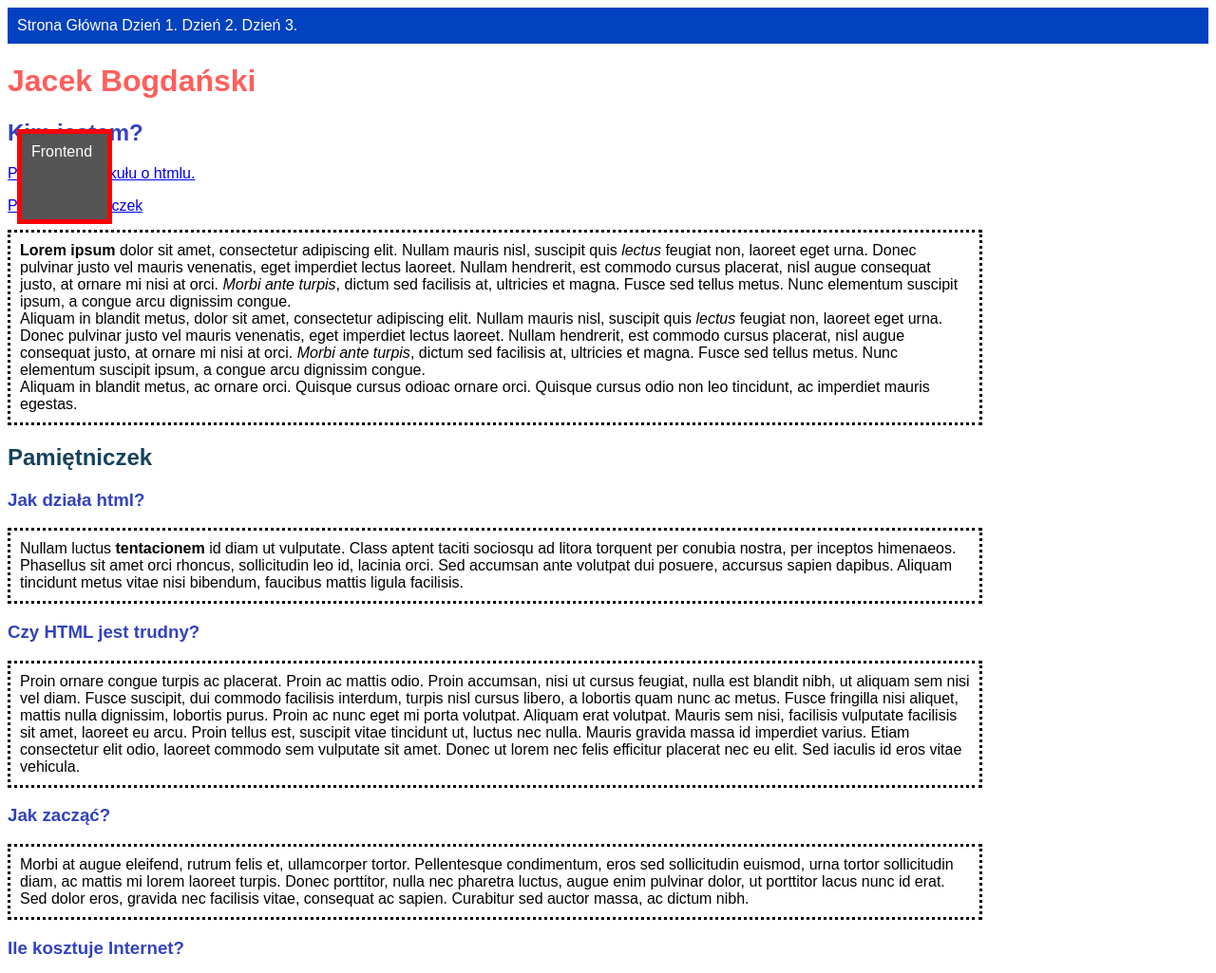
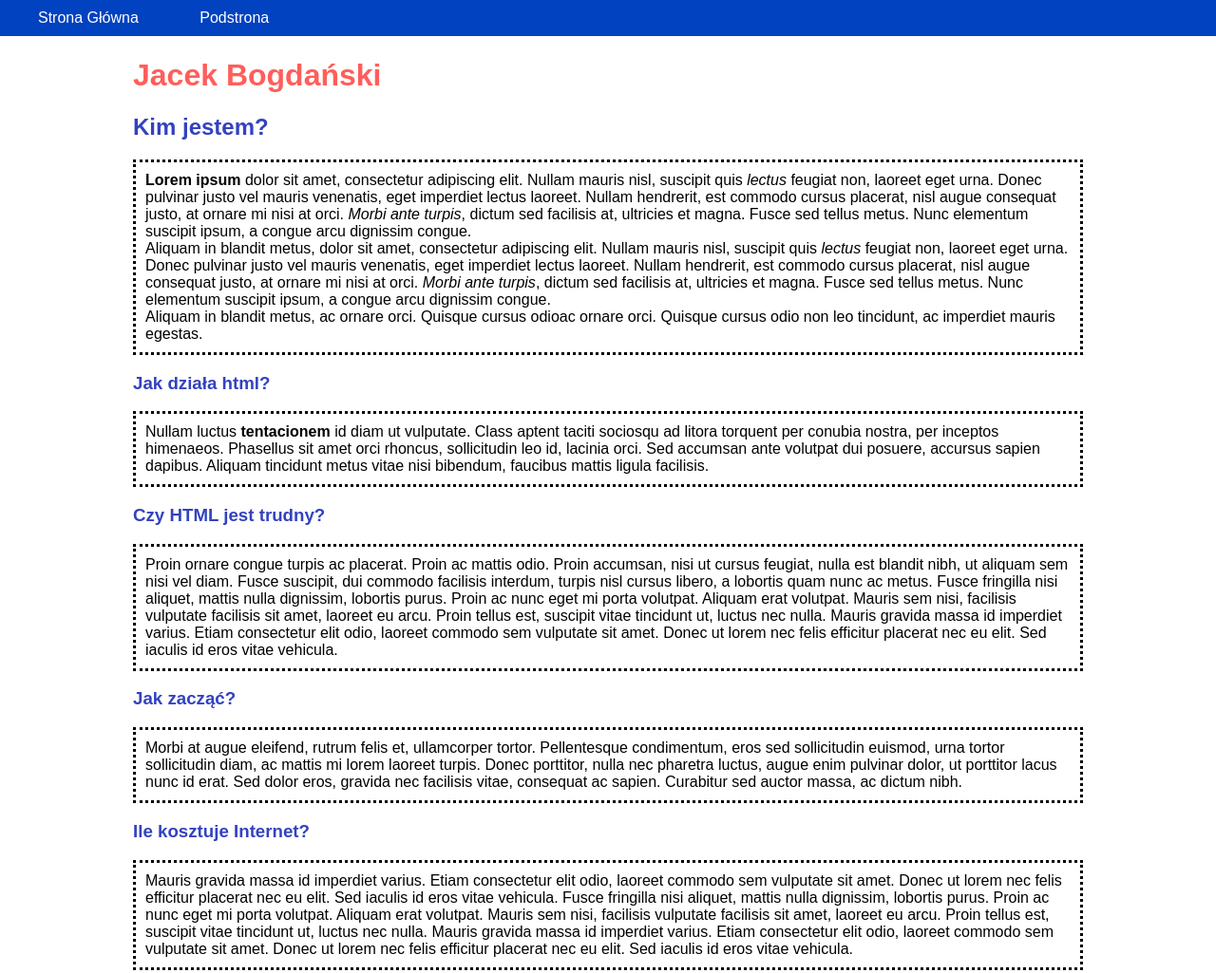
Before and after one commit to Jacek-Bogdanski/homepage, a plain HTML site: page index.html in a window 1280 px wide. Shown: the top 1025 px of the page at 95% size. Drawn offline with Linux system fonts and the light colour scheme.

Commit message:
feat: Uporządkowanie

```diff
--- a/index.html
+++ b/index.html
@@ -13,39 +13,31 @@
 <body>
     <header class="menu">
         <a class="menuLink" href="index.html">Strona Główna</a>
-        <a class="menuLink" href="day1.html">Dzień 1.</a>
-        <a class="menuLink" href="day2.html">Dzień 2.</a>
-        <a class="menuLink" href="day3.html">Dzień 3.</a>
+        <a class="menuLink" href="podstrona.html">Podstrona</a>
 
     </header class="menu">
-
+    <main class="content">
         <header>
             <h1 class="mainHeader"> Jacek Bogdański</h1>
         </header>
         <section class="about">
-        <div class="box">Frontend</div>
+            <h2 class="sectionHeader">Kim jestem?</h2>
 
-        <h2 class="sectionHeader">Kim jestem?</h2>
-        <p>
-            <a href="podstrona.html">Przejdź do artykułu o htmlu.</a>
-        </p>
-        <p>
-            <a href="#pamietnik">Pokaz pamietniczek</a>
-        </p>
             <p class="paragraph">
-            <b>Lorem ipsum</b> dolor sit amet, consectetur adipiscing elit. Nullam mauris nisl, suscipit quis <i>lectus </i>feugiat non, laoreet eget urna. Donec pulvinar justo vel mauris venenatis, eget imperdiet lectus laoreet. Nullam hendrerit, est
-            commodo cursus placerat, nisl augue consequat justo, at ornare mi nisi at orci. <em>Morbi ante turpis</em>, dictum sed facilisis at, ultricies et magna. Fusce sed tellus metus. Nunc elementum suscipit ipsum, a congue arcu dignissim congue.
-            <br> Aliquam in blandit metus, dolor sit amet, consectetur adipiscing elit. Nullam mauris nisl, suscipit quis <i>lectus </i>feugiat non, laoreet eget urna. Donec pulvinar justo vel mauris venenatis, eget imperdiet lectus laoreet. Nullam hendrerit,
-            est commodo cursus placerat, nisl augue consequat justo, at ornare mi nisi at orci. <em>Morbi ante turpis</em>, dictum sed facilisis at, ultricies et magna. Fusce sed tellus metus. Nunc elementum suscipit ipsum, a congue arcu dignissim congue.
+                <b>Lorem ipsum</b> dolor sit amet, consectetur adipiscing elit. Nullam mauris nisl, suscipit quis <i>lectus </i>feugiat non, laoreet eget urna. Donec pulvinar justo vel mauris venenatis, eget imperdiet lectus laoreet. Nullam hendrerit,
+                est commodo cursus placerat, nisl augue consequat justo, at ornare mi nisi at orci. <em>Morbi ante turpis</em>, dictum sed facilisis at, ultricies et magna. Fusce sed tellus metus. Nunc elementum suscipit ipsum, a congue arcu dignissim
+                congue.
+                <br> Aliquam in blandit metus, dolor sit amet, consectetur adipiscing elit. Nullam mauris nisl, suscipit quis <i>lectus </i>feugiat non, laoreet eget urna. Donec pulvinar justo vel mauris venenatis, eget imperdiet lectus laoreet. Nullam
+                hendrerit, est commodo cursus placerat, nisl augue consequat justo, at ornare mi nisi at orci. <em>Morbi ante turpis</em>, dictum sed facilisis at, ultricies et magna. Fusce sed tellus metus. Nunc elementum suscipit ipsum, a congue arcu
+                dignissim congue.
                 <br> Aliquam in blandit metus, ac ornare orci. Quisque cursus odioac ornare orci. Quisque cursus odio non leo tincidunt, ac imperdiet mauris egestas.
             </p>
+        </section>
 
-    </section>
-    <h2 class="diaryHeader">Pamiętniczek</h2>
         <section>
             <h3 class="sectionHeader">Jak działa html?</h3>
-        <p class="paragraph"> Nullam luctus <strong> tentacionem </strong>id diam ut vulputate. Class aptent taciti sociosqu ad litora torquent per conubia nostra, per inceptos himenaeos. Phasellus sit amet orci rhoncus, sollicitudin leo id, lacinia orci. Sed accumsan ante
-            volutpat dui posuere, accursus sapien dapibus. Aliquam tincidunt metus vitae nisi bibendum, faucibus mattis ligula facilisis.
+            <p class="paragraph"> Nullam luctus <strong> tentacionem </strong>id diam ut vulputate. Class aptent taciti sociosqu ad litora torquent per conubia nostra, per inceptos himenaeos. Phasellus sit amet orci rhoncus, sollicitudin leo id, lacinia orci. Sed accumsan
+                ante volutpat dui posuere, accursus sapien dapibus. Aliquam tincidunt metus vitae nisi bibendum, faucibus mattis ligula facilisis.
             </p>
         </section>
         <section>
@@ -58,19 +50,19 @@
         </section>
         <section>
             <h3 class="sectionHeader">Jak zacząć?</h3>
-        <p class="paragraph">Morbi at augue eleifend, rutrum felis et, ullamcorper tortor. Pellentesque condimentum, eros sed sollicitudin euismod, urna tortor sollicitudin diam, ac mattis mi lorem laoreet turpis. Donec porttitor, nulla nec pharetra luctus, augue enim pulvinar
-            dolor, ut porttitor lacus nunc id erat. Sed dolor eros, gravida nec facilisis vitae, consequat ac sapien. Curabitur sed auctor massa, ac dictum nibh.</p>
+            <p class="paragraph">Morbi at augue eleifend, rutrum felis et, ullamcorper tortor. Pellentesque condimentum, eros sed sollicitudin euismod, urna tortor sollicitudin diam, ac mattis mi lorem laoreet turpis. Donec porttitor, nulla nec pharetra luctus, augue enim
+                pulvinar dolor, ut porttitor lacus nunc id erat. Sed dolor eros, gravida nec facilisis vitae, consequat ac sapien. Curabitur sed auctor massa, ac dictum nibh.</p>
         </section>
         <section>
             <h3 class="sectionHeader">Ile kosztuje Internet?</h3>
             <p class="paragraph">
                 Mauris gravida massa id imperdiet varius. Etiam consectetur elit odio, laoreet commodo sem vulputate sit amet. Donec ut lorem nec felis efficitur placerat nec eu elit. Sed iaculis id eros vitae vehicula. Fusce fringilla nisi aliquet, mattis nulla dignissim,
-            lobortis purus. Proin ac nunc eget mi porta volutpat. Aliquam erat volutpat. Mauris sem nisi, facilisis vulputate facilisis sit amet, laoreet eu arcu. Proin tellus est, suscipit vitae tincidunt ut, luctus nec nulla. Mauris gravida massa id
-            imperdiet varius. Etiam consectetur elit odio, laoreet commodo sem vulputate sit amet. Donec ut lorem nec felis efficitur placerat nec eu elit. Sed iaculis id eros vitae vehicula.
+                lobortis purus. Proin ac nunc eget mi porta volutpat. Aliquam erat volutpat. Mauris sem nisi, facilisis vulputate facilisis sit amet, laoreet eu arcu. Proin tellus est, suscipit vitae tincidunt ut, luctus nec nulla. Mauris gravida massa
+                id imperdiet varius. Etiam consectetur elit odio, laoreet commodo sem vulputate sit amet. Donec ut lorem nec felis efficitur placerat nec eu elit. Sed iaculis id eros vitae vehicula.
             </p>
         </section>
-
-    <footer>
+    </main>
+    <footer class="mainFooter">
         Copyright © 2019 Jacek Bogdański. All Rights Reserved.
     </footer>
     <script src="main.js">
--- a/style.css
+++ b/style.css
@@ -1,14 +1,24 @@
 body {
     background: #fff;
     font-family: sans-serif;
+    margin: 0;
+}
+
+a {
+    text-decoration: none;
+}
+
+.menuLink {
+    color: #fff;
+    padding: 10px 30px;
+}
+
+.menuLink:hover {
+    background: #003495;
 }
 
 .mainHeader {
     color: #FF5E5B;
-}
-
-.diaryHeader {
-    color: #16425B;
 }
 
 .sectionHeader {
@@ -21,30 +31,25 @@ h2 {
 
 .menu {
     padding: 10px;
+    width: 100%;
+    margin: 0;
     background: #0042BF;
     color: #FFF;
+    position: fixed;
+    top: 0;
+    left: 0;
+    z-index: 2;
 }
 
-.menuLink {
-    color: white;
-    text-decoration: none;
+.content {
+    padding: 40px 20px 20px 20px;
+    margin-left: auto;
+    margin-right: auto;
+    width: 1000px;
 }
 
 .about {
     min-width: 500px;
-    position: relative;
-}
-
-.box {
-    height: 100px;
-    width: 100px;
-    background: #555;
-    color: white;
-    padding: 10px;
-    margin: 10px;
-    border: 5px solid red;
-    box-sizing: border-box;
-    position: absolute;
 }
 
 .paragraph {
@@ -53,5 +58,10 @@ h2 {
     max-height: 200px;
     overflow: auto;
     max-width: 1000px;
-    ;
 }
+
+.mainFooter {
+    width: 100%;
+    text-align: center;
+    padding: 10px;
+}
```
Also changed, not shown: day1.html (deleted, +0 -32 lines), day2.html (deleted, +0 -31 lines), day3.html (deleted, +0 -31 lines), podstrona.html (+6 -8 lines). Lines whose indentation alone changed are shown as unchanged.
